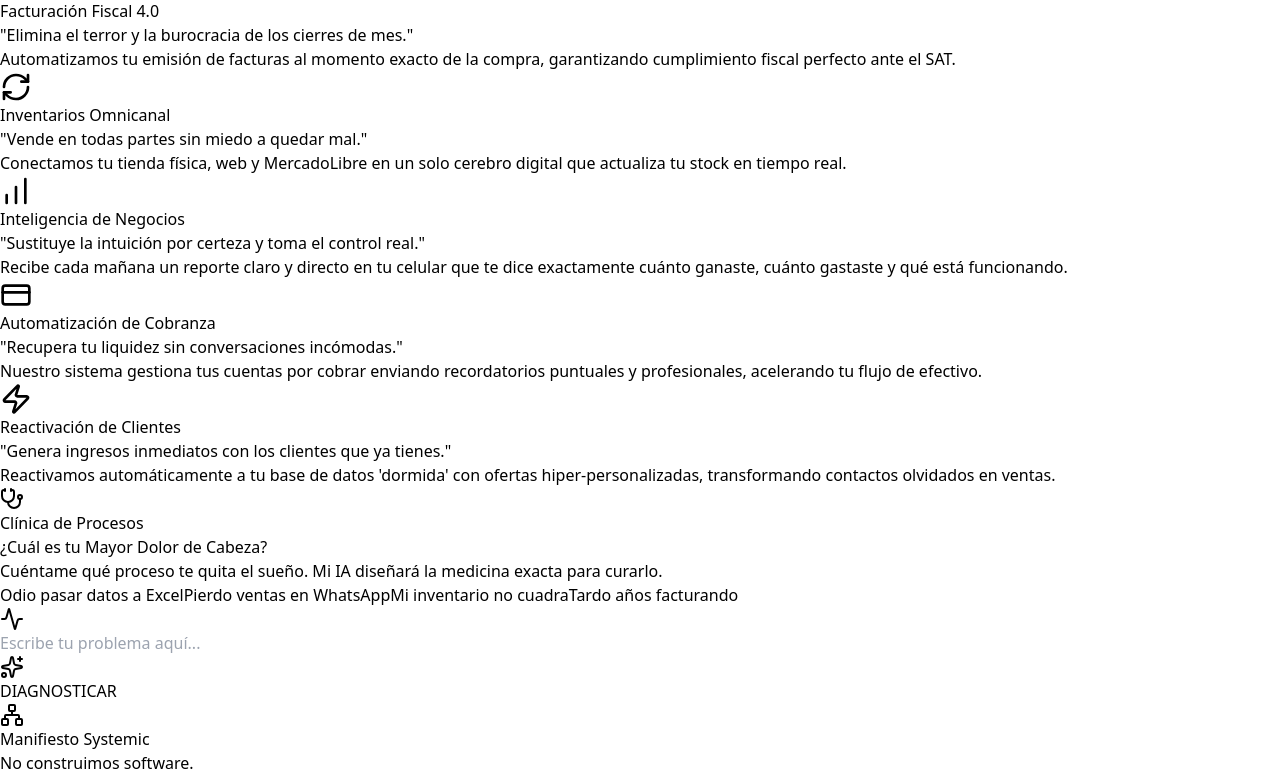
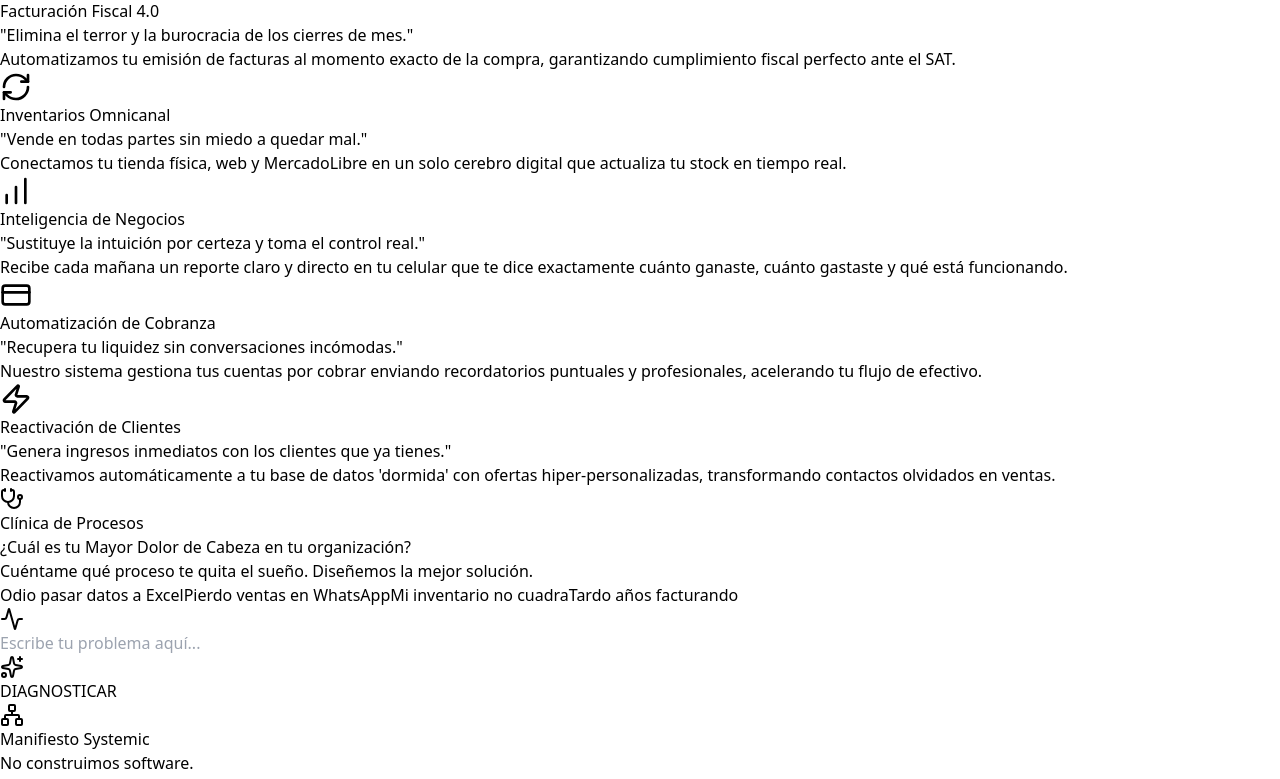
Before and after one commit to jose2501106-IA/Automatization.Dev, a React (Vite) app: page / in a window 1280 px wide. Shown: the part 1895-2674 px from the top of the page. Built offline with nearby package versions, Linux system fonts and the light colour scheme.

Commit message:
Update App.jsx

```diff
--- a/src/App.jsx
+++ b/src/App.jsx
@@ -145,10 +145,10 @@
                 Automation Lab
               </div>
               <h1 className="text-5xl lg:text-7xl font-bold text-white leading-[1.1] mb-6">
-                Transformo el caos en un <span className="text-transparent bg-clip-text bg-gradient-to-r from-[#EA4B71] to-[#FF6D5A]">Sistema Inteligente</span>.
+                Transforma el caos en un <span className="text-transparent bg-clip-text bg-gradient-to-r from-[#EA4B71] to-[#FF6D5A]">Sistema Inteligente</span>.
               </h1>
               <p className="text-lg text-gray-400 mb-8 max-w-xl leading-relaxed">
-                No pongo parches. Diseño ecosistemas de automatización con <strong>n8n, Python y LLMs</strong> que leen documentos, toman decisiones y ejecutan procesos complejos, permitiendo que tu negocio funcione como un reloj suizo.
+                No poemos parches. Diseñamos ecosistemas de automatización con <strong>n8n, Python y LLMs</strong> que leen documentos, toman decisiones y ejecutan procesos complejos, permitiendo que tu negocio funcione como un reloj suizo.
               </p>
               <div className="flex flex-col sm:flex-row gap-4">
                 <button onClick={() => scrollToSection('playground')} className="px-8 py-4 bg-[#EA4B71] hover:bg-[#D43A5A] text-white font-semibold rounded-lg flex items-center justify-center gap-2 transition-all hover:translate-y-[-2px] shadow-[0_0_20px_rgba(234,75,113,0.3)]">
@@ -559,7 +559,7 @@
   const openWhatsApp = () => {
     // Usa el número definido en SOCIAL_LINKS pero limpio de caracteres
     const phoneNumber = SOCIAL_LINKS.whatsapp.replace('https://wa.me/', '');
-    const message = encodeURIComponent("Hola! Estoy interesado en iniciar un protocolo de construcción de automatización con IA personalizada para mi empresa");
+    const message = encodeURIComponent("Hola! Estoy interesado en iniciar un protocolo de construcción de automatización con IA personalizada para mi organización");
     window.open(`https://wa.me/${phoneNumber}?text=${message}`, '_blank');
   };
 
@@ -571,9 +571,9 @@
             <Stethoscope className="w-3 h-3" />
             Clínica de Procesos
           </div>
-          <h2 className="text-3xl md:text-4xl font-bold text-white mb-4">¿Cuál es tu Mayor Dolor de Cabeza?</h2>
+          <h2 className="text-3xl md:text-4xl font-bold text-white mb-4">¿Cuál es tu Mayor Dolor de Cabeza en tu organización?</h2>
           <p className="text-gray-400">
-            Cuéntame qué proceso te quita el sueño. Mi IA diseñará la medicina exacta para curarlo.
+            Cuéntame qué proceso te quita el sueño. Diseñemos la mejor solución.
           </p>
         </div>
 
```
